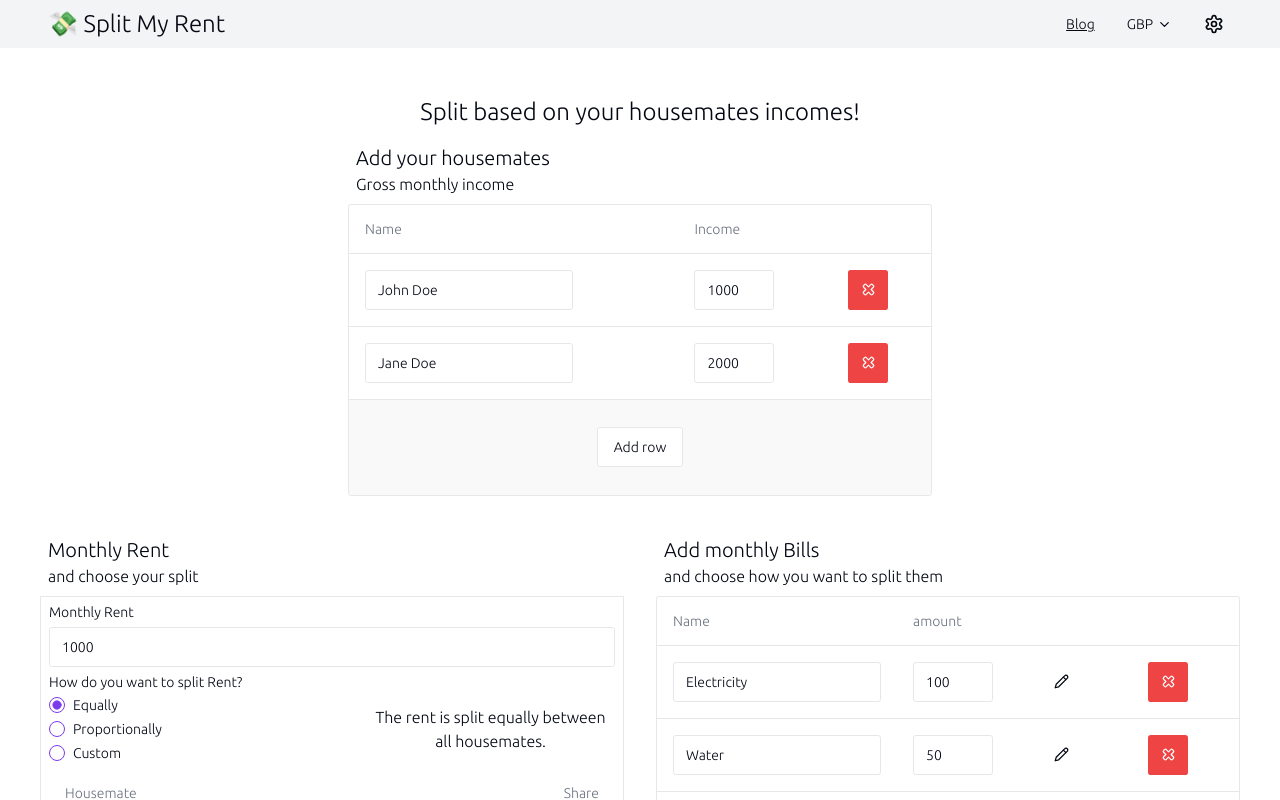
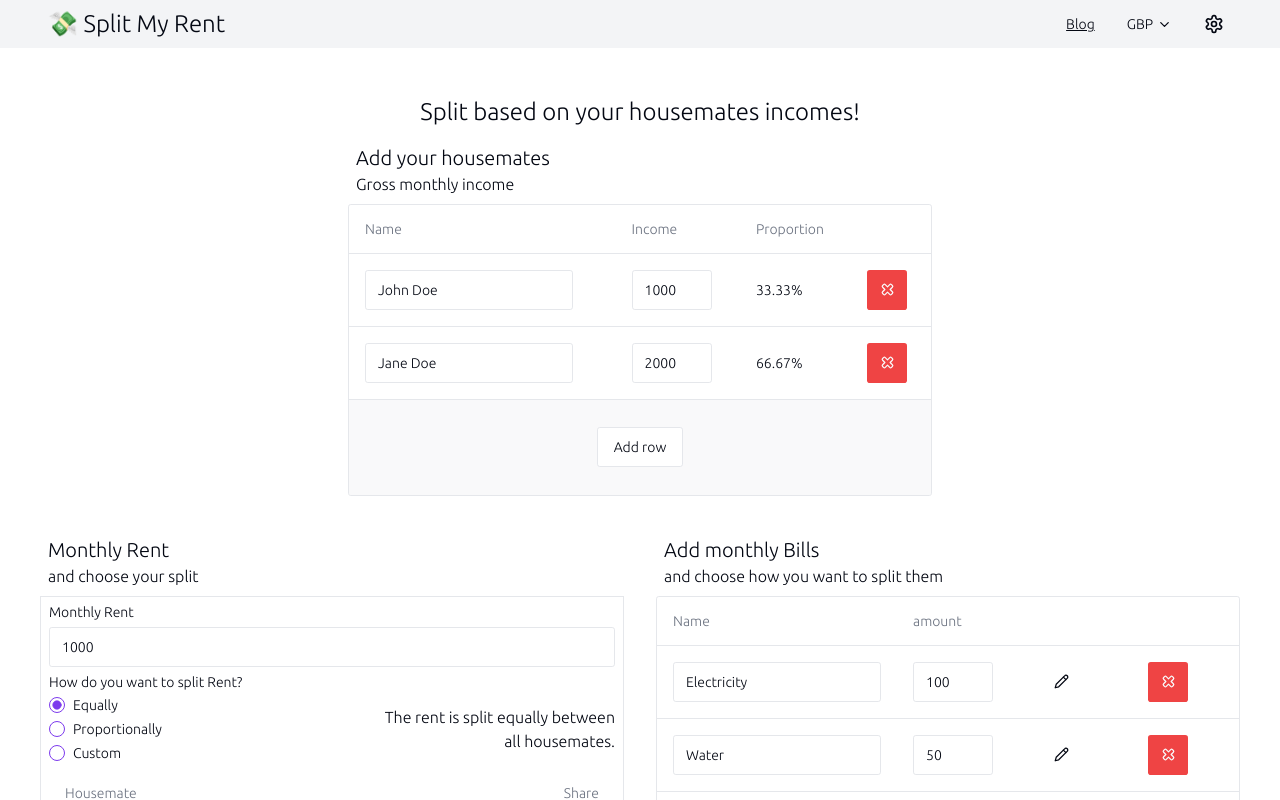
Before and after one commit to rafeeJ/split-my-rent, a Next.js app: page / in a window 1280 px wide. Shown: the top 800 px of the page. Built offline with nearby package versions, Linux system fonts and the light colour scheme.

Commit message:
feat: custom styling

```diff
--- a/src/components/HousemateTable/Columns.tsx
+++ b/src/components/HousemateTable/Columns.tsx
@@ -21,27 +21,27 @@ export const columns = [
     cell: CurrencyCell,
     id: "income",
   }),
-  // columnHelper.display({
-  //   header: "Proportion",
-  //   cell: ({ row, table }) => {
-  //     const income = row.getValue("income") as number;
-  //
-  //     const totalIncome = table
-  //       .getRowModel()
-  //       .rows.reduce((acc, { original }) => acc + Number(original.income), 0);
-  //
-  //     const proportion = (income / totalIncome) * 100;
-  //
-  //     return (
-  //       <span>
-  //         {proportion.toLocaleString(undefined, {
-  //           maximumFractionDigits: 2,
-  //         })}
-  //         %
-  //       </span>
-  //     );
-  //   },
-  // }),
+  columnHelper.display({
+    header: "Proportion",
+    cell: ({ row, table }) => {
+      const income = row.getValue("income") as number;
+
+      const totalIncome = table
+        .getRowModel()
+        .rows.reduce((acc, { original }) => acc + Number(original.income), 0);
+
+      const proportion = (income / totalIncome) * 100;
+
+      return (
+        <span>
+          {proportion.toLocaleString(undefined, {
+            maximumFractionDigits: 2,
+          })}
+          %
+        </span>
+      );
+    },
+  }),
   columnHelper.display({
     id: "delete",
     cell: DeleteHousemateButton,
--- a/src/components/RentTable/CustomRentTable.tsx
+++ b/src/components/RentTable/CustomRentTable.tsx
@@ -25,7 +25,6 @@ export const CustomRentTable = () => {
     setCustomRentSplit,
     housemates,
     customRentSplit,
-    rentSplit,
     rent,
   } = useUserInformationContext();
 
@@ -67,7 +66,9 @@ export const CustomRentTable = () => {
                 type={"number"}
                 placeholder="£2,350"
                 name={housemate.id.toString()}
-                value={customRentSplit[housemate.id]}
+                value={customRentSplit[housemate.id].toLocaleString(undefined, {
+                  maximumFractionDigits: 2,
+                })}
                 onChange={handleChange}
               />
             </TableCell>
--- a/src/components/RentTable/RentTable.tsx
+++ b/src/components/RentTable/RentTable.tsx
@@ -8,8 +8,21 @@ import { RentDistributionTable } from "@/components/RentTable/RentDistributionTa
 import { TDistribution } from "@/types/types";
 
 export const RentTable = () => {
-  const { rent, setRent, rentDistribution, setRentDistribution, housemates } =
-    useUserInformationContext();
+  const {
+    rent,
+    setRent,
+    rentDistribution,
+    setRentDistribution,
+    customRentSplit,
+  } = useUserInformationContext();
+
+  const totalCustomSplit = Object.values(customRentSplit).reduce(
+    (acc: number, curr: any) => acc + curr,
+    0,
+  );
+
+  const isCustomRentLargerThanRent = rent < totalCustomSplit;
+  const difference = rent - totalCustomSplit;
 
   const handleChange = (e: any) => {
     setRent(e.target.value);
@@ -69,12 +82,32 @@ export const RentTable = () => {
               </RadioGroup>
             </div>
             <div className={"w-1/2"} />
-            <div className={"flex text-center items-center justify-center"}>
+            <div className={"flex text-right items-center justify-center"}>
               <p>{typeDescriptions[rentDistribution]}</p>
             </div>
           </div>
         </div>
         <RentDistributionTable distributionMethod={rentDistribution} />
+        {rentDistribution === "custom" && isCustomRentLargerThanRent && (
+          <p className={"text-red-500"}>
+            The custom rent split is larger than the rent you have entered.
+          </p>
+        )}
+        {rentDistribution === "custom" && (
+          <p>
+            {rentDistribution === "custom" && difference > 1 && (
+              <p className={"text-green-500"}>
+                The custom rent split is smaller than the rent you have entered.
+                <br />
+                You have £
+                {difference.toLocaleString(undefined, {
+                  maximumFractionDigits: 2,
+                })}{" "}
+                left to allocate.
+              </p>
+            )}
+          </p>
+        )}
       </div>
     </div>
   );
```
